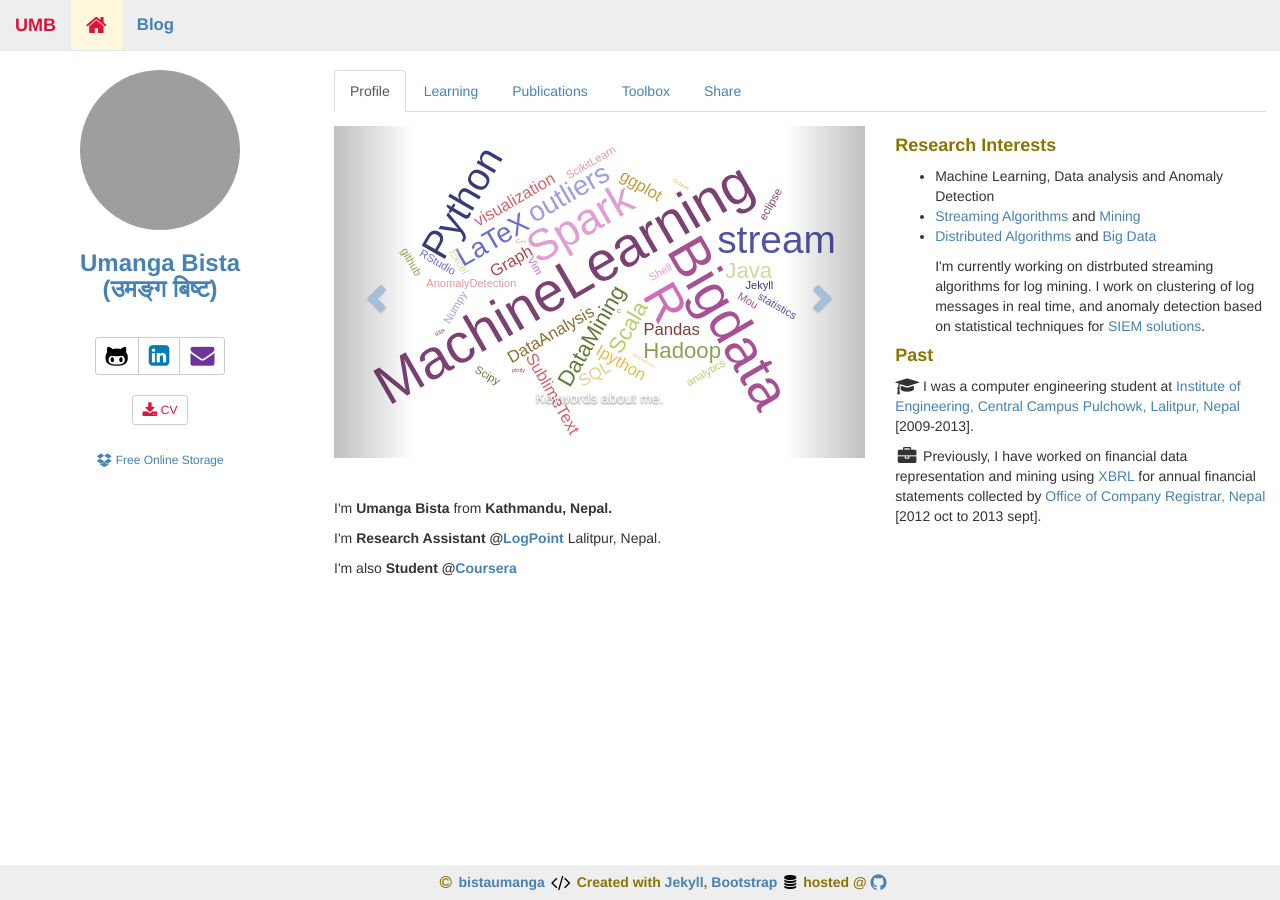
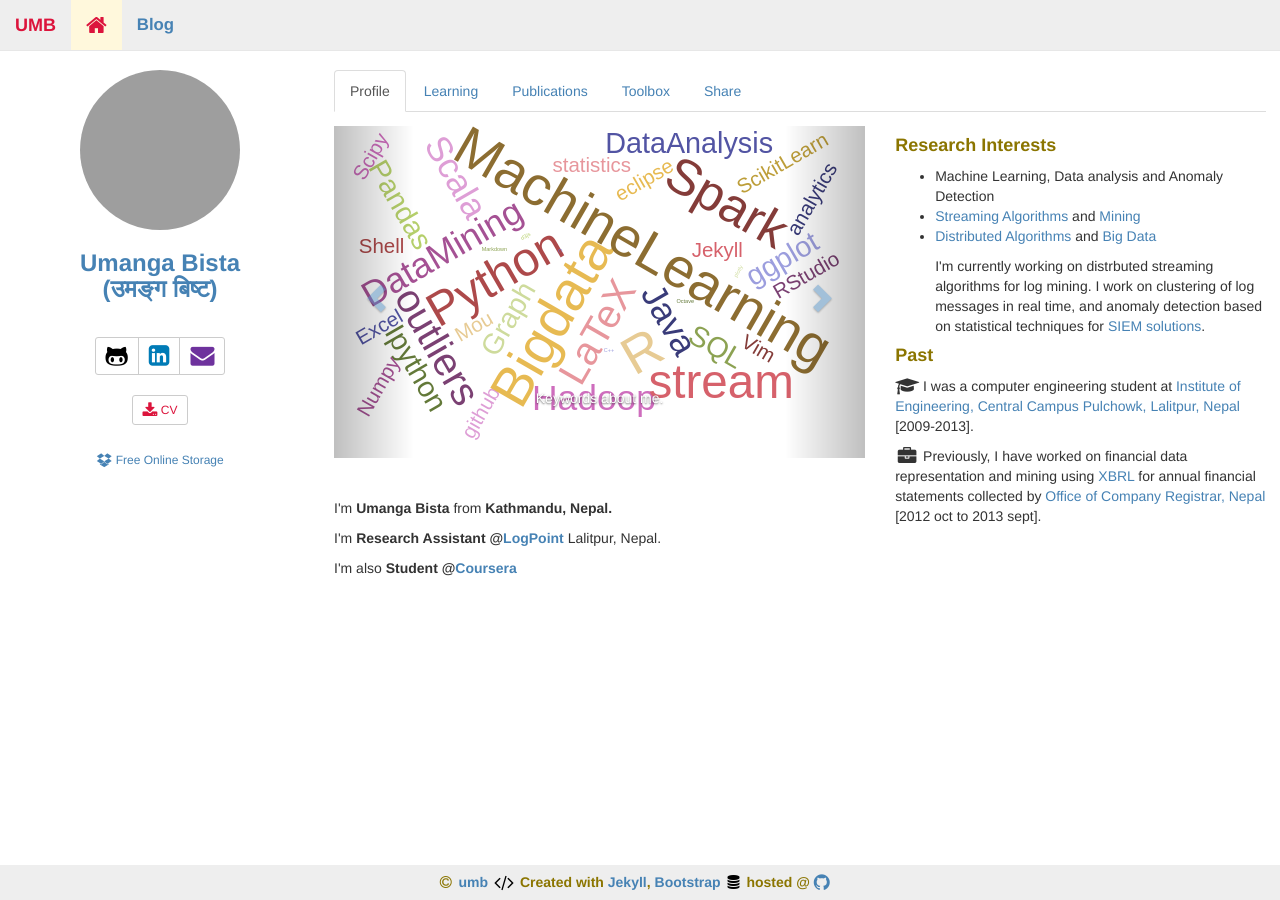
Before and after one commit to bistaumanga/bistaumanga.github.com, a Jekyll site: the page built from index.md, in a window 1280 px wide. Built offline with Jekyll 4.4.1, drawn with Linux system fonts in a browser that asks for light colours; nearby versions of some CDN libraries; formulas are drawn with MathJax 3; comment, search, counter and statistics services are not loaded; grey boxes are pictures that could not be loaded.

Commit message:
layout changes

```diff
--- a/_includes/footer.html
+++ b/_includes/footer.html
@@ -3,7 +3,7 @@
     <div class="col-sm-offset-4 col-xs-offset-1 col-sm-8 col-xs-17">
       <h5>
         <i class="fa fa-copyright fa-fw"></i>
-        <a href = "/"> bistaumanga</a>
+        <a href = "/">umb</a>
         <i class="fa fa-code fa-lg fa-fw" style="color:#000;"></i>
         Created with <a href = "http://jekyllrb.com/" target="_blank">Jekyll</a>,
         <a href = "http://getbootstrap.com/" target="_blank">Bootstrap </a>
--- a/_includes/navbar.html
+++ b/_includes/navbar.html
@@ -12,21 +12,40 @@
       <a class="navbar-brand hidden-xs" href="/">UMB</a>
 
       <div class="navbar-header visible-xs" style="padding:0;">
-        <a type="button" class="navbar-toggle nav-link" href="{{ site.github_url }}" target="_blank" style="color:#000;padding:0.1em 0.3em 0.3em;margin-right:0.5em;">
+        <a class="navbar-toggle nav-link" href="/blog" target="_blank" style="color:#8B7500; margin-right:0.1em;padding:0.2em;">
+          <i class="fa fa-pencil-square fa-lg fa-fw"></i>Blog
+        </a>
+
+        <a class="navbar-toggle nav-link" href="{{ site.github_url }}" target="_blank" style="color:#000;margin-right:1.5em;padding:0.2em;">
           <i class="fa fa-github-square fa-lg"></i>
         </a>
 
-        <a type="button" class="navbar-toggle nav-link" href="{{ site.linkedin_url }}" target="_blank" style="color:#007bb6;padding:0.1em 0.3em 0.3em;margin-right:0.5em;">
+        <a class="navbar-toggle nav-link" href="{{ site.linkedin_url }}" target="_blank" style="color:#007bb6;margin-right:0.1em;padding:0.2em;">
           <i class="fa fa-linkedin-square fa-lg"></i>
         </a>
 
-        <a type="button" class="navbar-toggle nav-link" href="mailto:{{ site.email }}" target="_blank" style="color:#6E329D;padding:0.1em 0.3em 0.3em;margin-right:0.5em;">
+        <a class="navbar-toggle nav-link" href="mailto:{{ site.email }}" target="_blank" style="color:#6E329D;margin-right:0.1em;padding:0.2em;">
           <i class="fa fa-envelope fa-lg"></i>
         </a>
 
-        <a type="button" class="navbar-toggle nav-link" href="/blog" target="_blank" style="color:#20A070;padding:0.1em 0.3em 0.3em;">
-          <i class="fa fa-pencil-square fa-lg"></i> Blog
+        <a class="navbar-toggle nav-link" href="files/cv.pdf" style="color: #DC143C;;margin-right:0.25em;padding:0.2em;" target="_blank">
+          <i class="fa fa-download fa-fw"></i>CV</a>
         </a>
+
+        <!-- <div class="btn-group" style="padding:.8em 0 0 0;">
+          <a class="btn btn-default btn-sx" href="{{ site.github_url }}" style="color:#000;" target="_blank">
+              <i class="fa fa-github-alt fa-lg"></i>
+          </a>
+          <a class="btn btn-default btn-sx" href="{{ site.linkedin_url }}" style="color:#007bb6;" target="_blank">
+              <i class="fa fa-linkedin-square fa-lg"></i>
+          </a>
+          <a class="btn btn-default btn-sx" href="mailto:{{ site.email }}" style="color:#6E329D;" target="_blank">
+              <i class="fa fa-envelope fa-lg"></i>
+          <a class="btn btn-default btn-sx" href="files/cv.pdf" style="color: #DC143C;align: center;" target="_blank"><i class="fa fa-download fa-lg fa-fw"></i>CV</a>
+          </a>
+        </div> -->
+
+
 
         </a>
       </div>
```
Also changed, not shown: images/me/cicling_1.jpg, images/me/cicling_2.jpg, images/me/cicling_3.jpg, images/me/rncp.jpg, images/wordcloud.svg.
